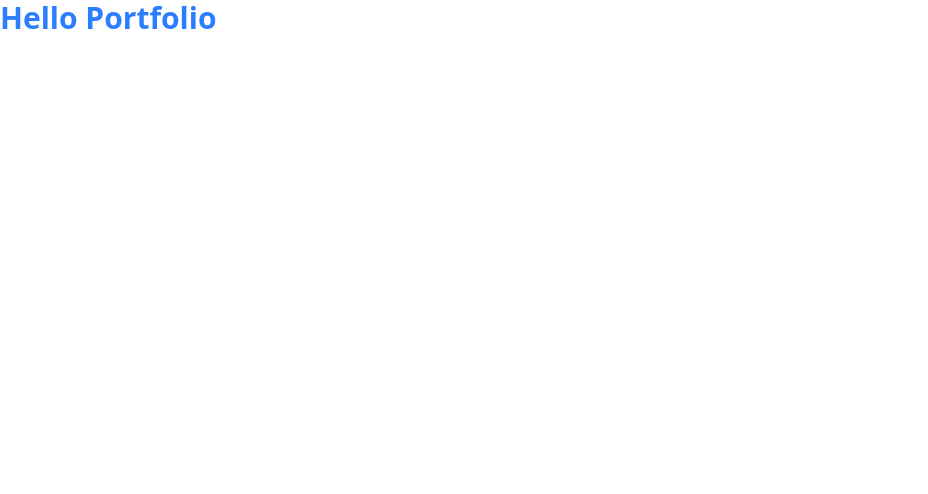
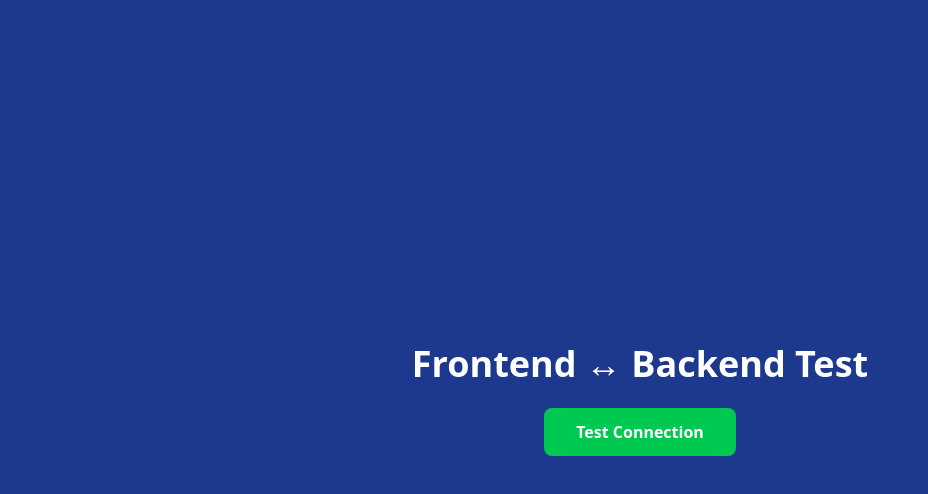
Before and after one commit to Shaik-Nagur-Basha/nagur.dev, a React (Vite) app in the folder frontend/: page / in a window 1280 px wide. Shown: the top 494 px of the page, without its empty margins (0-928 px from the left). Built offline with nearby package versions, Linux system fonts and the light colour scheme.

Commit message:
feat: implement data fetching and connection test functionality

```diff
--- a/frontend/src/App.jsx
+++ b/frontend/src/App.jsx
@@ -1,5 +1,47 @@
+import { useState } from "react";
+
 function App() {
-  return <h1 class="text-3xl font-bold text-blue-500">Hello Portfolio</h1>;
+  const [data, setData] = useState(null);
+  const [loading, setLoading] = useState(false);
+
+  const fetchData = async () => {
+    setLoading(true);
+    try {
+      const res = await fetch("http://localhost:5000/api/health");
+      const result = await res.json();
+      setData(result);
+      console.log("✅ Response:", result);
+    } catch (err) {
+      setData({ error: err.message });
+      console.error("❌ Error:", err);
+    }
+    setLoading(false);
+  };
+
+  return (
+    <div className="flex flex-col items-center justify-center min-h-screen bg-blue-900 gap-6">
+      <h1 className="text-4xl font-bold text-white">Frontend ↔ Backend Test</h1>
+
+      <button
+        onClick={fetchData}
+        className="bg-green-500 hover:bg-green-600 text-white font-bold py-3 px-8 rounded-lg transition"
+        disabled={loading}
+      >
+        {loading ? "Loading..." : "Test Connection"}
+      </button>
+
+      {data && (
+        <div className="bg-white p-6 rounded-lg text-center min-w-80">
+          <p className="text-gray-800 font-semibold">
+            {data.error ? "❌ " + data.error : "✅ " + data.status}
+          </p>
+          <code className="text-sm text-gray-600 mt-2 block whitespace-pre-wrap">
+            {JSON.stringify(data, null, 2)}
+          </code>
+        </div>
+      )}
+    </div>
+  );
 }
 
 export default App;
```
